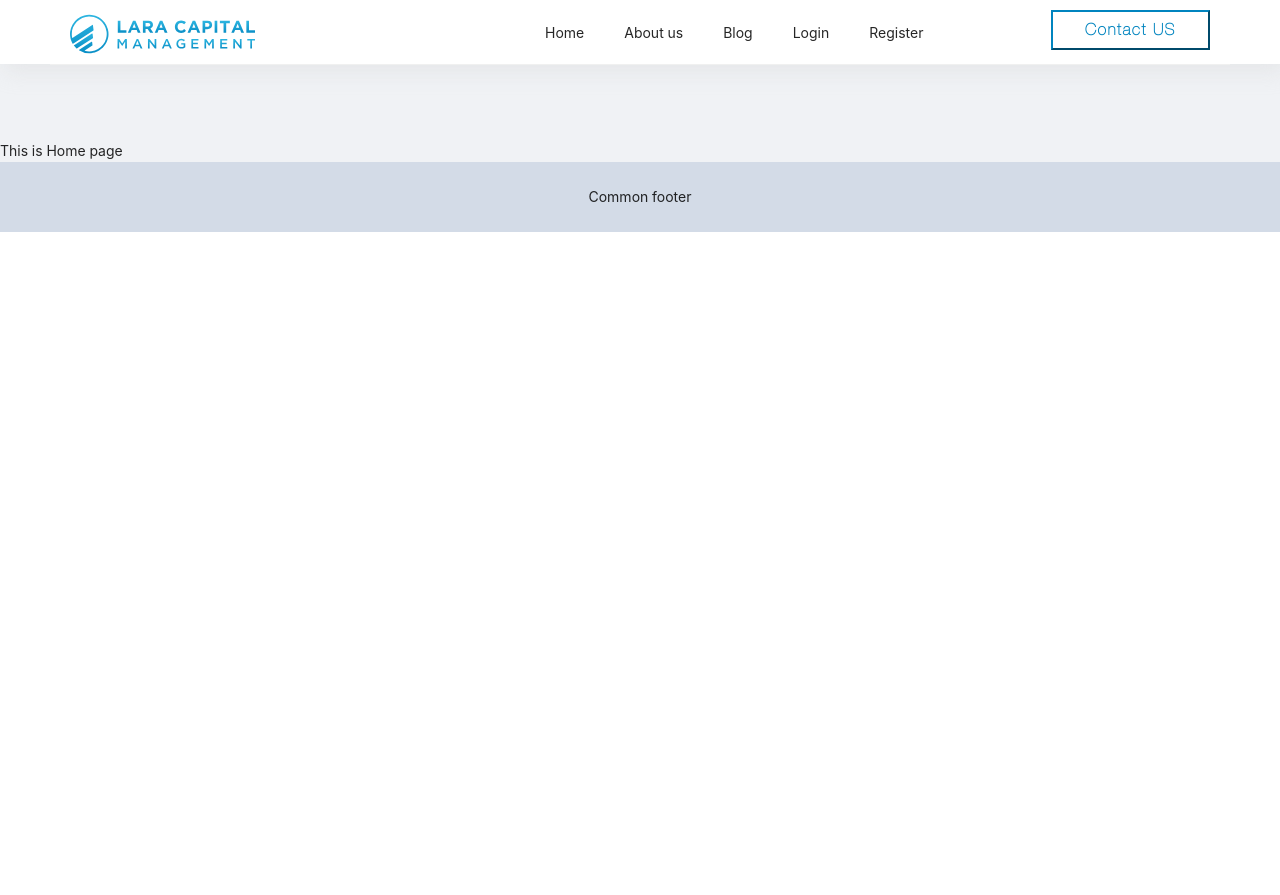
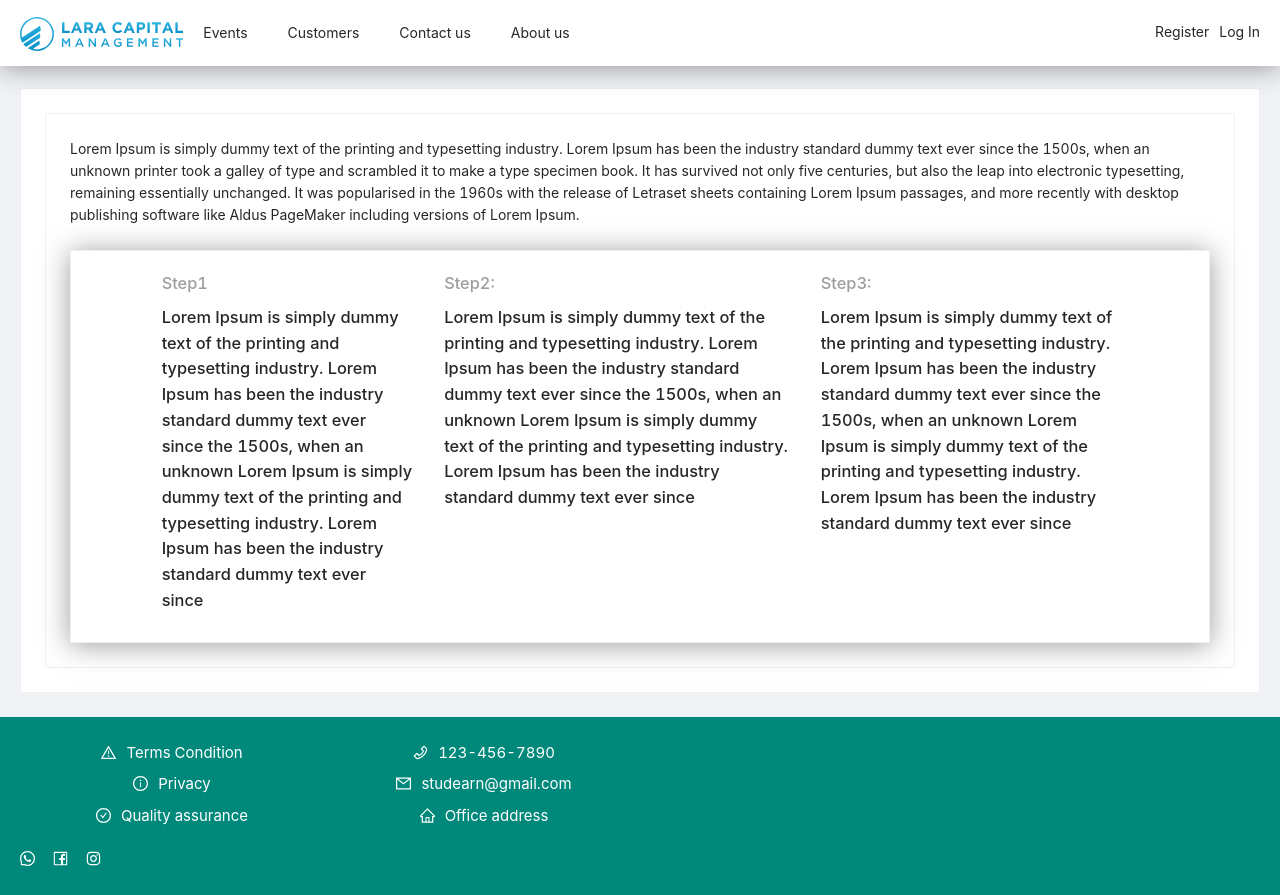
Before and after one commit to techchintan/laracapital-site-ui, a React (Create React App) app: page / in a window 1280 px wide. Before the commit the page ends 800 px from the top, so only its background shows below. Built offline with nearby package versions, Linux system fonts and the light colour scheme.

Commit message:
feat:Added Header, Home Page, Footer POC

```diff
--- a/src/assets/styles/global.scss
+++ b/src/assets/styles/global.scss
@@ -28,6 +28,7 @@
 
 .ant-menu-horizontal {
   border: none;
+  border-bottom: none !important;
 }
 
 .ant-menu-horizontal > .ant-menu-item::after,
--- a/src/components/CommonFooter/index.jsx
+++ b/src/components/CommonFooter/index.jsx
@@ -1,5 +1,74 @@
 import React from "react";
+import { Row, Col } from "antd";
+import {
+  WhatsAppOutlined,
+  FacebookOutlined,
+  PhoneOutlined,
+  HomeOutlined,
+  InstagramOutlined,
+  MailOutlined,
+  InfoCircleOutlined,
+  WarningOutlined,
+  CheckCircleOutlined,
+} from "@ant-design/icons";
 
 export default function CommonFooter() {
-  return <>Common footer</>;
+  return (
+    <>
+      <Row gutter={[8, 8]}>
+        <Col md={6}>
+          <Row gutter={[8, 8]} style={{ flexFlow: "column" }}>
+            <Col>
+              <WarningOutlined style={{ marginRight: 10 }} />
+              <a href="/">Terms Condition</a>
+            </Col>
+            <Col>
+              <InfoCircleOutlined style={{ marginRight: 10 }} />
+              <a href="/">Privacy</a>
+            </Col>
+            <Col>
+              <CheckCircleOutlined style={{ marginRight: 10 }} />
+              <a href="/">Quality assurance</a>
+            </Col>
+          </Row>
+        </Col>
+
+        <Col md={6}>
+          <Row gutter={[8, 8]} style={{ flexFlow: "column" }}>
+            <Col>
+              <PhoneOutlined style={{ marginRight: 10 }} />
+              <a href="tel:123-456-7890">123-456-7890</a>
+            </Col>
+            <Col>
+              <MailOutlined style={{ marginRight: 10 }} />
+              <a href="mailto:studearn@gmail.com">studearn@gmail.com</a>
+            </Col>
+            <Col>
+              <HomeOutlined style={{ marginRight: 10 }} />
+              <span>Office address</span>
+            </Col>
+          </Row>
+        </Col>
+      </Row>
+
+      <Row style={{ marginTop: 20 }}>
+        <Col md={8}>
+          <Row gutter={[8, 8]}>
+            <Col>
+              <WhatsAppOutlined style={{ marginRight: 10 }} />
+              {/* <a href="/">Whatapp</a> */}
+            </Col>
+            <Col>
+              <FacebookOutlined style={{ marginRight: 10 }} />
+              {/* <a href="/">Facebook</a> */}
+            </Col>
+            <Col>
+              <InstagramOutlined style={{ marginRight: 10 }} />
+              {/* <a href="/">Instagram</a> */}
+            </Col>
+          </Row>
+        </Col>
+      </Row>
+    </>
+  );
 }
--- a/src/components/Navigation/index.jsx
+++ b/src/components/Navigation/index.jsx
@@ -1,58 +1,76 @@
 import React from "react";
-import { Link, useHistory } from "react-router-dom";
+import { Link } from "react-router-dom";
 import { Menu, Layout, Button, Drawer } from "antd";
-import { BarsOutlined, LogoutOutlined } from "@ant-design/icons";
+import { BarsOutlined } from "@ant-design/icons";
 
-import "./style.scss";
+import useWindowSize from "../../hooks/useWindowSize";
 import BrandLogo from "../../assets/images/company-logo.svg";
 
-import useWindowSize from "../../hooks/useWindowSize";
+const header_css = `
+.header-container{
+  background: #ffffff;
+  box-shadow: 0 2px 26px #42424285;
+  position: fixed;
+  z-index: 10;
+  width: 100%;
+  height:66px;
+  padding:0 20px;
+
+}
+.avatar-profile{
+  border: 1px solid #f0f0f0;
+  text-transform: capitalize;
+}
+`;
 
 export default function Navigation() {
-  const history = useHistory();
   const { width: windowWidth } = useWindowSize();
   const [isMobileMenu, setIsMobileMenu] = React.useState(true);
   const [mobileMenuOpen, setMobileMenuOpen] = React.useState(false);
+
+  React.useEffect(() => {
+    if (windowWidth >= 768) {
+      setIsMobileMenu(false);
+    } else {
+      setIsMobileMenu(true);
+    }
+  }, [windowWidth]);
 
   function toggleMobileMenuOpen() {
     if (isMobileMenu) setMobileMenuOpen(!mobileMenuOpen);
   }
 
-  const handleLogout = () => {
-    localStorage.removeItem("laraCapitalAuthToken");
-    history.push("/");
-  };
-
   function DesktopNavbar() {
     return (
-      <Menu mode="horizontal">
-        <Menu.Item key={0}>
+      <Menu theme="light" mode="horizontal">
+        <Menu.Item key={101} style={{ padding: 0, border: "none" }}>
           <Link to="/">
             <img className="logo" alt="logo" src={BrandLogo} />
           </Link>
         </Menu.Item>
-        <Menu.Item key={1} style={{ marginLeft: "250px" }}>
-          <Link to="/home">Home</Link>
+        <Menu.Item key={0} style={{ border: "none" }}>
+          <Link to="/events">Events</Link>
         </Menu.Item>
-        <Menu.Item key={2}>
+        <Menu.Item key={0} style={{ border: "none" }}>
+          <Link to="/customers">Customers</Link>
+        </Menu.Item>
+        <Menu.Item key={0} style={{ border: "none" }}>
+          <Link to="/contact-us">Contact us</Link>
+        </Menu.Item>
+        <Menu.Item key={1} style={{ border: "none" }}>
           <Link to="/about-us">About us</Link>
         </Menu.Item>
-        <Menu.Item key={3}>
-          <Link to="/blog">Blog</Link>
+        <Menu.Item
+          key={3}
+          style={{ float: "right", padding: 0, border: "none", marginLeft: 10 }}
+        >
+          <Link to="/auth/login">Log In</Link>
         </Menu.Item>
-        <Menu.Item key={3}>
-          <Link to="/auth/login">Login</Link>
-        </Menu.Item>
-        <Menu.Item key={3}>
+        <Menu.Item
+          key={3}
+          style={{ float: "right", padding: 0, border: "none" }}
+        >
           <Link to="/auth/register">Register</Link>
-        </Menu.Item>
-        <Menu.Item key={4} style={{ float: "right", paddingTop: "10px" }}>
-          <button
-            className="common-button"
-            onClick={() => history.push("/contact-us")}
-          >
-            <span>Contact US</span>
-          </button>
         </Menu.Item>
       </Menu>
     );
@@ -61,7 +79,7 @@ export default function Navigation() {
   function MobileNavbar() {
     return (
       <Menu theme="light" mode="horizontal">
-        <Menu.Item key={99} style={{ padding: 0, border: "none" }}>
+        <Menu.Item key={101} style={{ padding: 0, border: "none" }}>
           <Link to="/">
             <img className="logo" alt="logo" src={BrandLogo} />
           </Link>
@@ -95,15 +113,15 @@ export default function Navigation() {
             About us
           </Link>
         </Menu.Item>
-        {true && (
+        {authUser && (
           <Menu.Item key={2}>
             <Link onClick={() => toggleMobileMenuOpen()} to={"/profile/user"}>
               Profile
             </Link>
           </Menu.Item>
         )}
-        {false && (
-          <Menu.Item key={100} icon={<LogoutOutlined />}>
+        {authUser && (
+          <Menu.Item key={100}>
             <Link
               onClick={() => {
                 handleLogout();
@@ -115,7 +133,7 @@ export default function Navigation() {
             </Link>
           </Menu.Item>
         )}
-        {!false && (
+        {!authUser && (
           <Menu.Item key={2}>
             <Link onClick={() => toggleMobileMenuOpen()} to={"/account"}>
               Login
@@ -126,16 +144,9 @@ export default function Navigation() {
     );
   }
 
-  React.useEffect(() => {
-    if (windowWidth >= 768) {
-      setIsMobileMenu(false);
-    } else {
-      setIsMobileMenu(true);
-    }
-  }, [windowWidth]);
-
   return (
     <>
+      <style>{header_css}</style>
       {isMobileMenu && (
         <Drawer
           title={
--- a/src/components/Navigation/style.scss
+++ /dev/null
@@ -1,12 +0,0 @@
-.header-container {
-  background: #ffffff;
-  box-shadow: 4px 8px 20px rgba(204, 204, 204, 0.3);
-  position: fixed;
-  z-index: 10;
-  width: 100%;
-  height: 66px;
-}
-.logo {
-  width: 185px;
-  height: 40px;
-}
--- a/src/layout/MainLayout/style.scss
+++ b/src/layout/MainLayout/style.scss
@@ -1,7 +1,36 @@
-.site-layout-background {
-  margin-top: 10em;
+.main-layout {
+  .ant-layout {
+    .ant-layout-header {
+      .logo {
+        height: 50px;
+        padding: 8px 0px;
+      }
+    }
+
+    .site-layout {
+      padding: 0px 20px;
+      margin-top: 64px;
+
+      .site-layout-background {
+        padding: 24px 0px;
+        min-height: 380px;
+      }
+    }
+
+    .custom-footer {
+      background: #00897b;
+      color: #fff;
+      font-size: 15px;
+      padding: 24px 20px;
+
+      a {
+        color: #fff;
+
+        &:hover,
+        &:focus {
+          opacity: 0.6;
+        }
+      }
+    }
+  }
 }
-
-.custom-footer {
-  background: #d3dbe7 !important;
-}
--- a/src/pages/Landing/index.jsx
+++ b/src/pages/Landing/index.jsx
@@ -1,11 +1,86 @@
 import React from "react";
+import { Card, Row, Col, Typography } from "antd";
 
 import "./style.scss";
 
-export default function Landing() {
+const { Paragraph } = Typography;
+
+export default function Home() {
   return (
-    <div>
-      <div>This is Home page</div>
+    <div className="home-layout">
+      {/* BK:Home Page layout */}
+      <Row gutter={[9, 9]}>
+        <Col md={24}>
+          <Card>
+            <Row gutter={[32, 32]}>
+              <Col xl={24} md={24} sm={24}>
+                <Card>
+                  <Row>
+                    <Col sm={24}>
+                      <Paragraph>
+                        Lorem Ipsum is simply dummy text of the printing and
+                        typesetting industry. Lorem Ipsum has been the industry
+                        standard dummy text ever since the 1500s, when an
+                        unknown printer took a galley of type and scrambled it
+                        to make a type specimen book. It has survived not only
+                        five centuries, but also the leap into electronic
+                        typesetting, remaining essentially unchanged. It was
+                        popularised in the 1960s with the release of Letraset
+                        sheets containing Lorem Ipsum passages, and more
+                        recently with desktop publishing software like Aldus
+                        PageMaker including versions of Lorem Ipsum.
+                      </Paragraph>
+                    </Col>
+                  </Row>
+                  <div className="user_guid_container">
+                    <Row gutter={[32, 32]} justify="center">
+                      <Col xs={24} md={6}>
+                        <div>
+                          <h3 className="title">Step1</h3>
+                          <h3>
+                            Lorem Ipsum is simply dummy text of the printing and
+                            typesetting industry. Lorem Ipsum has been the
+                            industry standard dummy text ever since the 1500s,
+                            when an unknown Lorem Ipsum is simply dummy text of
+                            the printing and typesetting industry. Lorem Ipsum
+                            has been the industry standard dummy text ever since
+                          </h3>
+                        </div>
+                      </Col>
+                      <Col xs={24} md={8}>
+                        <div>
+                          <h3 className="title">Step2:</h3>
+                          <h3>
+                            Lorem Ipsum is simply dummy text of the printing and
+                            typesetting industry. Lorem Ipsum has been the
+                            industry standard dummy text ever since the 1500s,
+                            when an unknown Lorem Ipsum is simply dummy text of
+                            the printing and typesetting industry. Lorem Ipsum
+                            has been the industry standard dummy text ever since
+                          </h3>
+                        </div>
+                      </Col>
+                      <Col xs={24} md={7}>
+                        <div>
+                          <h3 className="title">Step3:</h3>
+                          <h3>
+                            Lorem Ipsum is simply dummy text of the printing and
+                            typesetting industry. Lorem Ipsum has been the
+                            industry standard dummy text ever since the 1500s,
+                            when an unknown Lorem Ipsum is simply dummy text of
+                            the printing and typesetting industry. Lorem Ipsum
+                            has been the industry standard dummy text ever since
+                          </h3>
+                        </div>
+                      </Col>
+                    </Row>
+                  </div>
+                </Card>
+              </Col>
+            </Row>
+          </Card>
+        </Col>
+      </Row>
     </div>
   );
 }
--- a/src/pages/Landing/style.scss
+++ b/src/pages/Landing/style.scss
@@ -0,0 +1,22 @@
+.home-layout {
+  .user_guid_container {
+    margin-top: 10px;
+    padding: 20px;
+    border: 1px solid #f0f0f0;
+    box-shadow: 0 2px 26px #42424285;
+
+    .title {
+      color: #9e9e9e;
+    }
+
+    .intro-image {
+      width: 100px;
+      height: 100px;
+    }
+
+    .right-arrow {
+      width: 100px;
+      height: 50px;
+    }
+  }
+}
```
Also changed, not shown: src/components/Navigation/AdminHeader.jsx (added, +48 -0 lines), src/components/Navigation/AuthHeader.jsx (deleted, +0 -34 lines).
